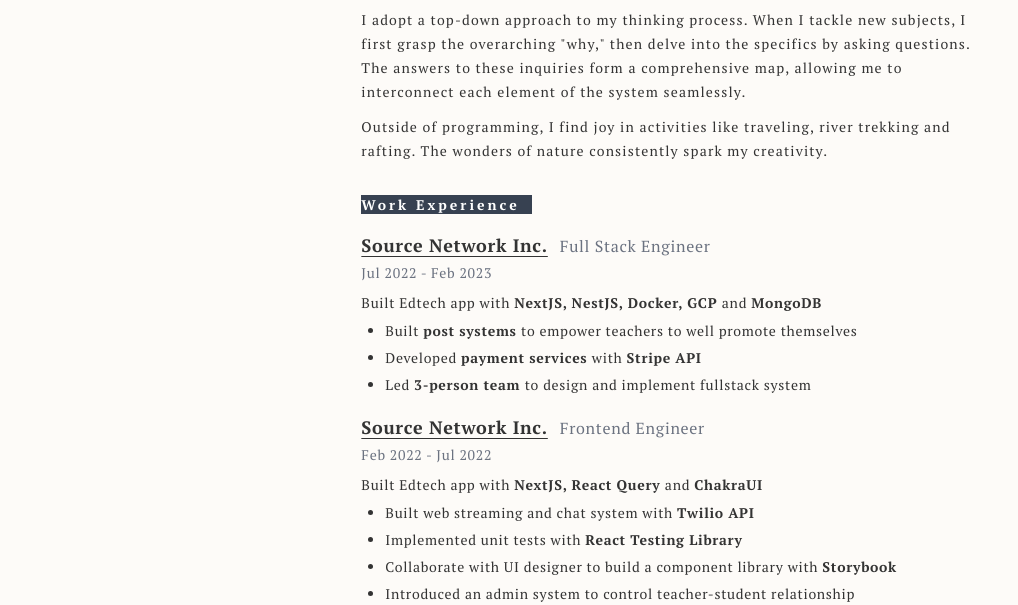
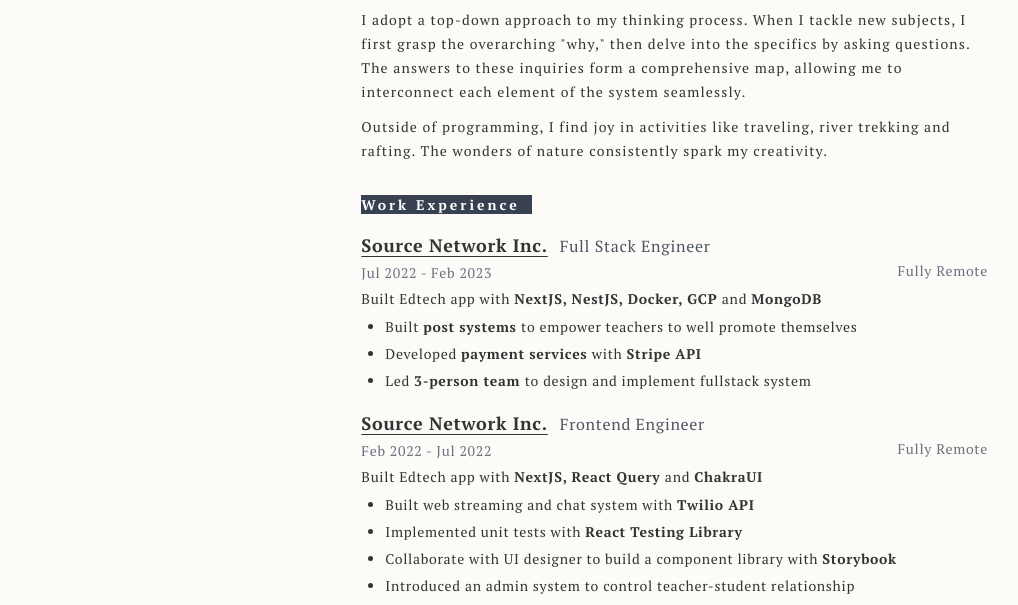
Before and after one commit to YenTingWu/v2.resume.yenting.me, a Gatsby site: page / in a window 1280 px wide. Shown: the part 195-800 px from the top of the page, without its empty margins (126-1144 px from the left). Built offline with nearby package versions, Linux system fonts and the light colour scheme; Gatsby itself is replaced by a stand-in of ours.

Commit message:
feat: add location

```diff
--- a/src/components/experience.tsx
+++ b/src/components/experience.tsx
@@ -7,6 +7,7 @@ interface ExperienceProps {
   link: string | null;
   title: string;
   timeRange: (string | null)[];
+  location: string;
   overview: string;
   details: string[];
 }
@@ -15,6 +16,7 @@ export const Experience = ({
   team,
   link,
   timeRange,
+  location,
   title,
   overview,
   details,
@@ -45,15 +47,20 @@ export const Experience = ({
             </a>
           )}
 
-          <span className="ml-3 font-medium text-base text-gray-500">
+          <span className="ml-3 font-medium text-base text-gray-600">
             {title}
           </span>
         </h5>
-        <span className="block mt-1 font-medium text-sm text-gray-500">
-          {formatTime(timeRange[0])} - {formatTime(timeRange[1])}
-        </span>
+        <div className="flex justify-between items-center">
+          <span className="block mt-1 font-medium text-sm text-gray-500">
+            {formatTime(timeRange[0])} - {formatTime(timeRange[1])}
+          </span>
+          <span className="block font-medium text-sm text-gray-500">
+            {location}
+          </span>
+        </div>
 
-        <span className="block mt-2 mb-1">{parseText(overview)}</span>
+        <span className="block mt-1 mb-1">{parseText(overview)}</span>
         <ul className="list-disc list-outside pl-6">
           {details.map((detail) => (
             <li key={detail}>{parseText(detail)}</li>
--- a/src/components/work-experiences.tsx
+++ b/src/components/work-experiences.tsx
@@ -9,17 +9,20 @@ export const WorkExperiences = () => {
   return (
     <SectionWrapper title="Work Experience">
       <div>
-        {works.map(({ team, link, title, timeRange, overview, details }) => (
+        {works.map(
+          ({ team, link, title, timeRange, location, overview, details }) => (
             <Experience
               key={`${team}_${title}`}
               team={team}
               link={link}
               title={title}
               timeRange={timeRange as [string | null, string | null]}
+              location={location}
               overview={overview}
               details={details}
             />
-        ))}
+          )
+        )}
       </div>
     </SectionWrapper>
   );
--- a/src/data.json
+++ b/src/data.json
@@ -35,6 +35,7 @@
       "title": "Full Stack Engineer",
       "link": "https://insgreat.com/",
       "timeRange": ["2022-07", "2023-02"],
+      "location": "Fully Remote",
       "overview": "Built Edtech app with **NextJS**, **NestJS**, **Docker**, **GCP** and **MongoDB**",
       "details": [
         "Built **post systems** to empower teachers to well promote themselves",
@@ -47,6 +48,7 @@
       "title": "Frontend Engineer",
       "link": "https://insgreat.com/",
       "timeRange": ["2022-02", "2022-07"],
+      "location": "Fully Remote",
       "overview": "Built Edtech app with **NextJS**, **React Query** and **ChakraUI**",
       "details": [
         "Built web streaming and chat system with **Twilio API**",
@@ -60,6 +62,7 @@
       "title": "UI Engineer",
       "link": "https://www.weserve.tw/",
       "timeRange": ["2020-08", "2021-02"],
+      "location": "Taipei, Taiwan",
       "overview": "Built a food delivery platform with **Expo** and **GatsbyJS**",
       "details": [
         "Built a customer-side web app with GatsbyJS and Ant Design",
@@ -74,6 +77,7 @@
       "link": "https://chakra-ui.com/",
       "timeRange": ["2021-08", "2022-02"],
       "overview": "In docs team",
+      "location": "Fully Remote",
       "details": [
         "Built docs and developed the landing page",
         "Collaborate with designers and engineers to design new components"
```
Also changed, not shown: 1 other file. Lines whose indentation alone changed are shown as unchanged.
